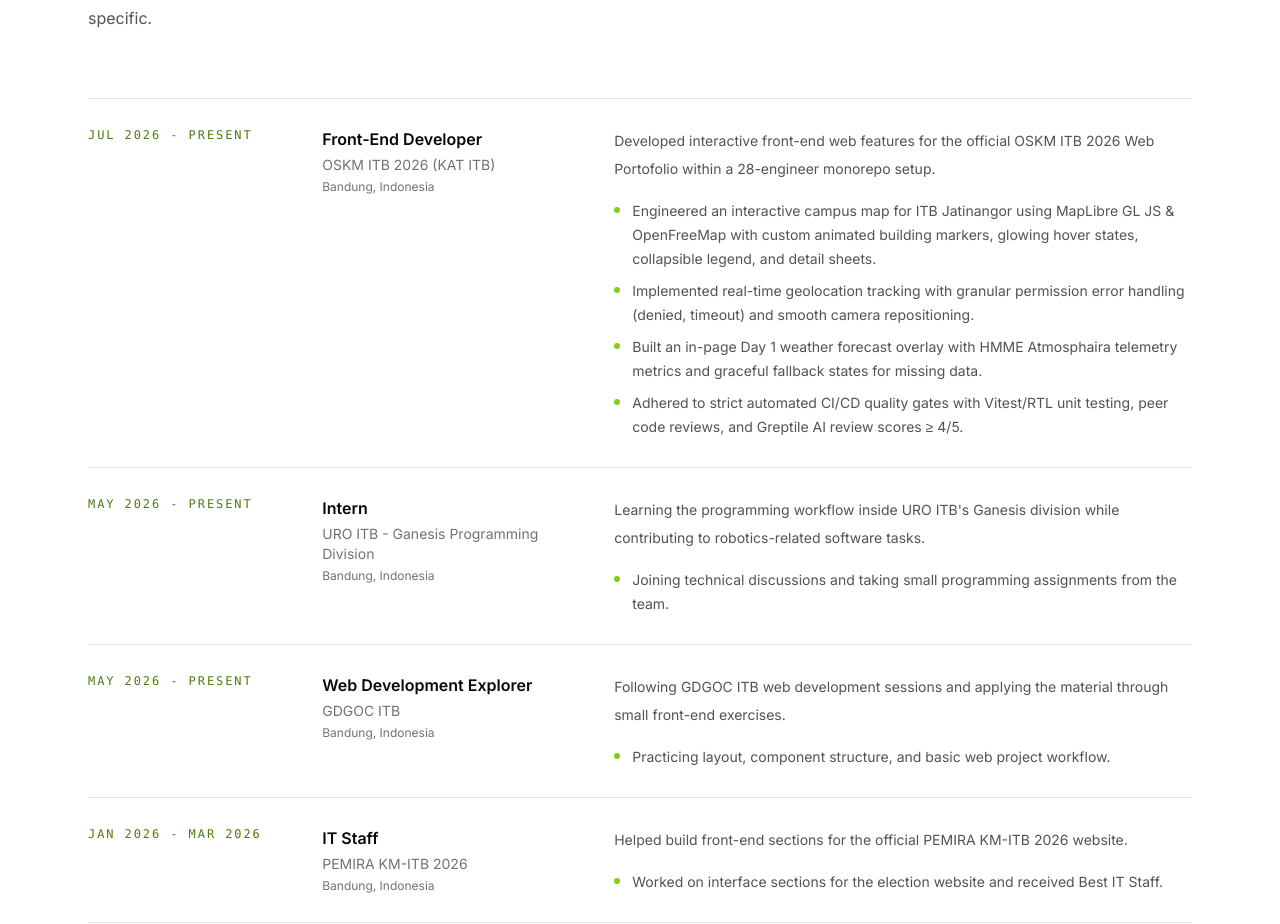
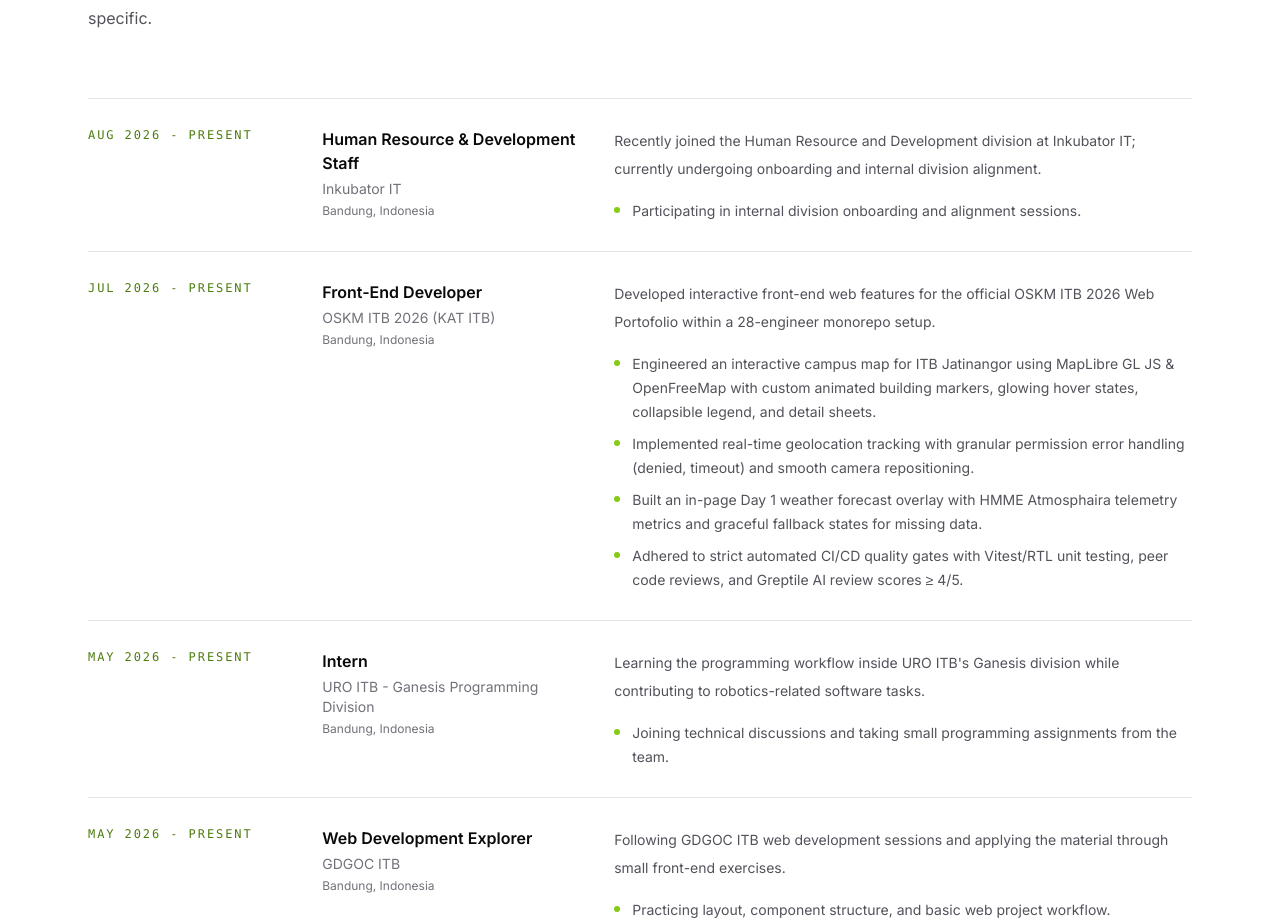
Before and after one commit to frnkensteinn/portofolio, a Next.js app: page / in a window 1280 px wide. Shown: the part 2100-3024 px from the top of the page. Built offline with nearby package versions, Linux system fonts and the light colour scheme; no server answers.

Commit message:
feat(portfolio): add Inkubator IT HRD role and update KAT project link

```diff
--- a/src/data/portfolio.ts
+++ b/src/data/portfolio.ts
@@ -54,6 +54,15 @@
 ];
 
 export const experiences = [
+  {
+    title: "Human Resource & Development Staff",
+    organization: "Inkubator IT",
+    period: "Aug 2026 - Present",
+    location: "Bandung, Indonesia",
+    description:
+      "Recently joined the Human Resource and Development division at Inkubator IT; currently undergoing onboarding and internal division alignment.",
+    highlights: ["Participating in internal division onboarding and alignment sessions."],
+  },
   {
     title: "Front-End Developer",
     organization: "OSKM ITB 2026 (KAT ITB)",
@@ -147,7 +156,7 @@
     title: "OSKM ITB 2026 - Web Portofolio & Interactive Map",
     type: "Team Project",
     period: "2026",
-    href: "https://github.com/KAT-ITB-2026/information-oskm-2026",
+    href: "https://portofolio-kat.itb.ac.id/",
     description:
       "Built the vector-tile interactive campus map (MapLibre GL JS + OpenFreeMap) and Day-1 weather forecast system for the official ITB orientation website in a high-scale React / TypeScript monorepo.",
     stack: ["React", "TypeScript", "MapLibre GL JS", "Tailwind CSS", "Vite", "Vitest"],
```
